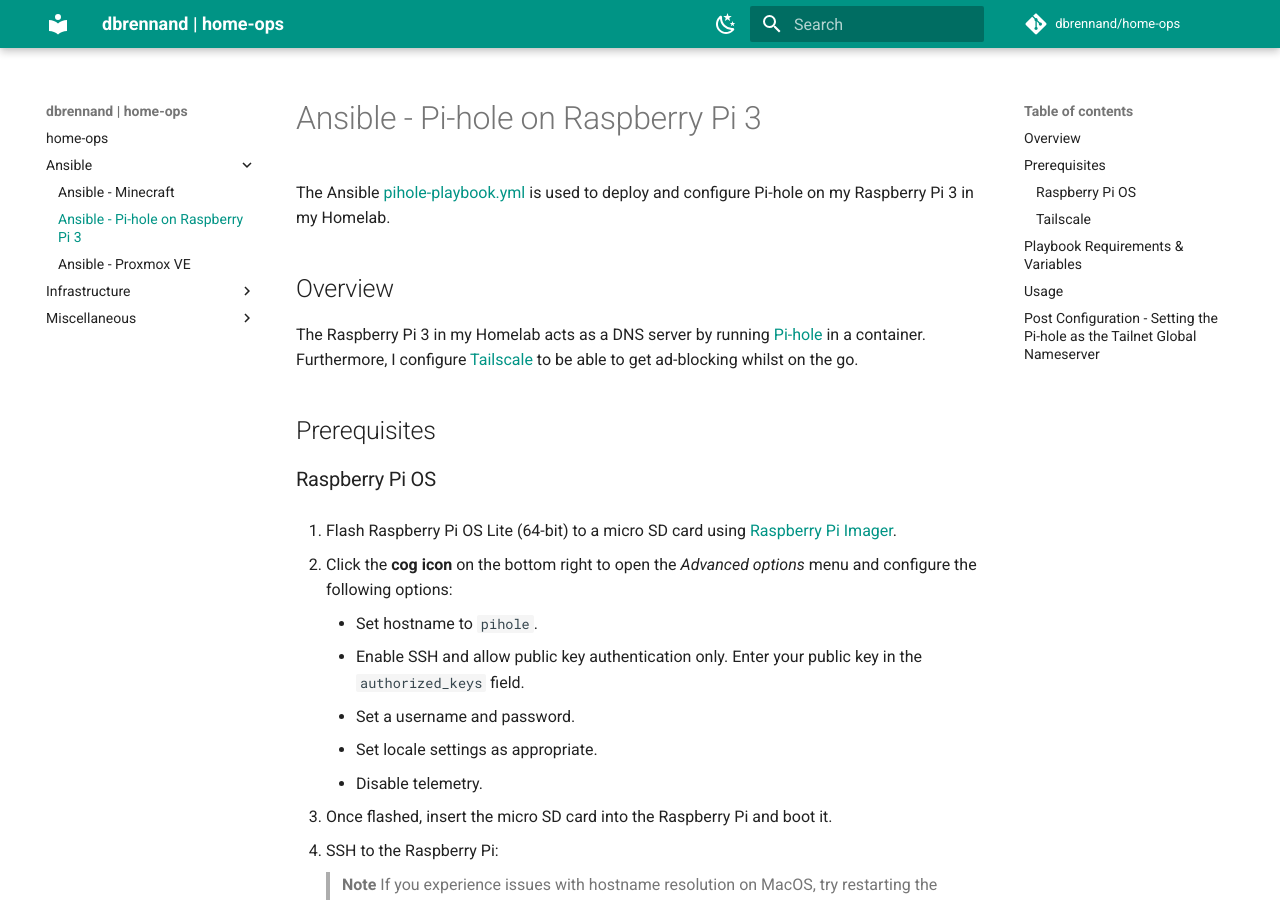
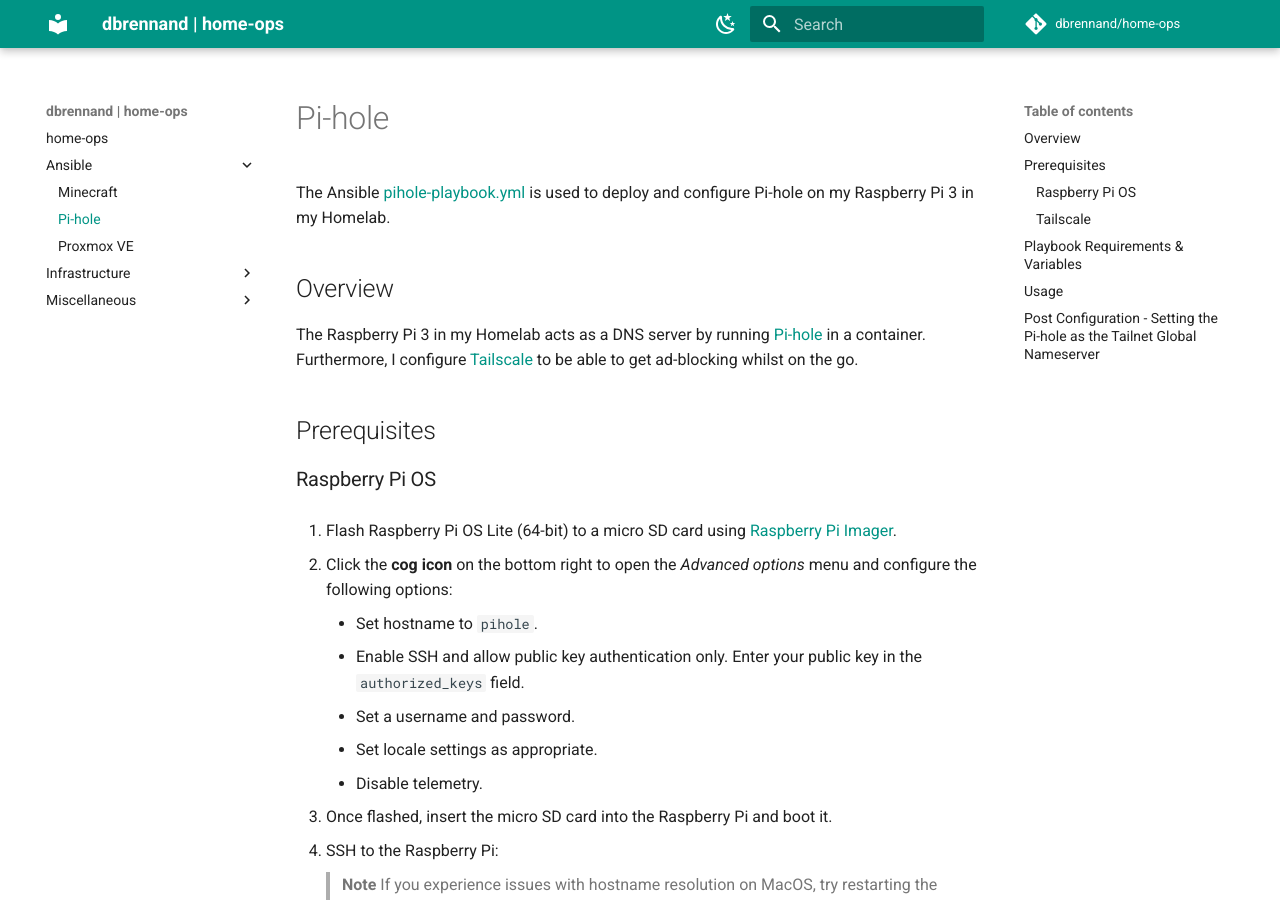
Before and after one commit to dbrennand/home-ops, an MkDocs documentation site: the page built from docs/ansible/pihole.md, in a window 1280 px wide and 900 px high. Built offline with MkDocs 1.6.1 and Material for MkDocs 9.7.7, drawn with Linux system fonts in a browser that asks for light colours; comment, search, counter and statistics services are not loaded.

Commit message:
docs(refactor): page titles

```diff
--- a/docs/ansible/minecraft.md
+++ b/docs/ansible/minecraft.md
@@ -1,4 +1,4 @@
-# Ansible - Minecraft
+# Minecraft
 
 The Ansible [minecraft-playbook.yml](https://github.com/dbrennand/home-ops/blob/dev/ansible/playbooks/minecraft-playbook.yml) is used to deploy a Minecraft server on Ubuntu Server 22.04 LTS in my Homelab.
 
--- a/docs/ansible/pihole.md
+++ b/docs/ansible/pihole.md
@@ -1,4 +1,4 @@
-# Ansible - Pi-hole on Raspberry Pi 3
+# Pi-hole
 
 The Ansible [pihole-playbook.yml](https://github.com/dbrennand/home-ops/blob/dev/ansible/playbooks/pihole-playbook.yml) is used to deploy and configure Pi-hole on my Raspberry Pi 3 in my Homelab.
 
--- a/docs/ansible/proxmox.md
+++ b/docs/ansible/proxmox.md
@@ -1,4 +1,4 @@
-# Ansible - Proxmox VE
+# Proxmox VE
 
 The following playbooks are used to configure Proxmox VE in my Homelab:
 
```
